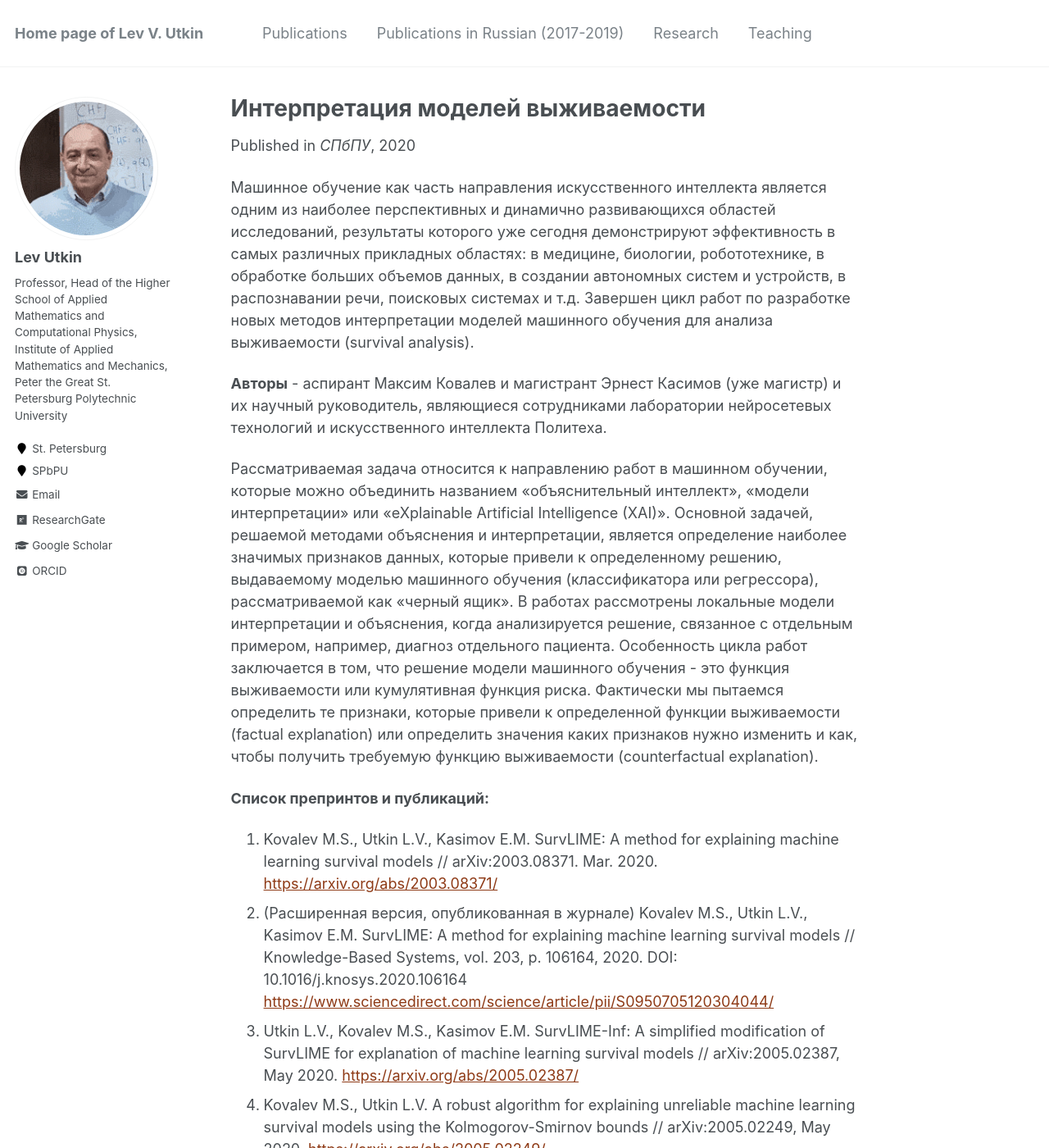
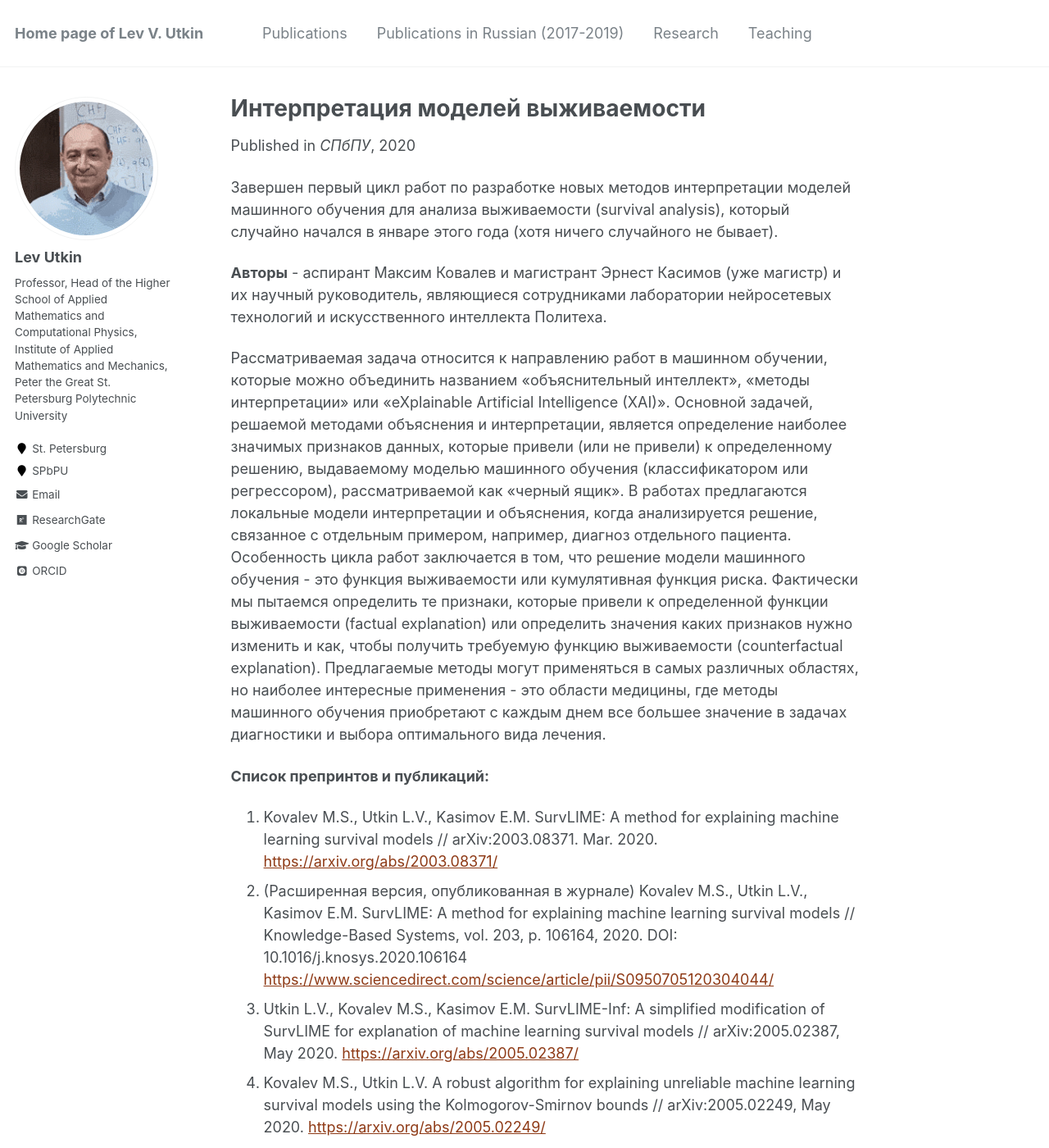
Before and after one commit to levutkin/levutkin.github.io, a Jekyll site: the page built from _research/XAI_surv.md, in a window 1280 px wide and 1400 px high. Shown: the whole window at 82% size. Built offline with Jekyll 4.4.1, drawn with Linux system fonts in a browser that asks for light colours; some web fonts are replaced; some of the changed text lies outside the part shown.

Commit message:
Update XAI_surv.md

```diff
--- a/_research/XAI_surv.md
+++ b/_research/XAI_surv.md
@@ -8,13 +8,11 @@ date: 2020-06-28
 location: ""
 ---
 
-
-Машинное обучение как часть направления искусственного интеллекта является одним из наиболее перспективных и динамично развивающихся областей исследований, результаты которого уже сегодня демонстрируют эффективность в самых различных прикладных областях: в медицине, биологии, робототехнике, в обработке больших объемов данных, в создании автономных систем и устройств, в распознавании речи, поисковых системах и т.д.
-Завершен цикл работ по разработке новых методов интерпретации моделей машинного обучения для анализа выживаемости (survival analysis).
+Завершен первый цикл работ по разработке новых методов интерпретации моделей машинного обучения для анализа выживаемости (survival analysis), который случайно начался в январе этого года (хотя ничего случайного не бывает).
 
 **Авторы** - аспирант Максим Ковалев и магистрант Эрнест Касимов (уже магистр) и их научный руководитель, являющиеся сотрудниками лаборатории нейросетевых технологий и искусственного интеллекта Политеха.
 
-Рассматриваемая задача относится к направлению работ в машинном обучении, которые можно объединить названием «объяснительный интеллект», «модели интерпретации» или «eXplainable Artificial Intelligence (XAI)». Основной задачей, решаемой методами объяснения и интерпретации, является определение наиболее значимых признаков данных, которые привели к определенному решению, выдаваемому моделью машинного обучения (классификатора или регрессора), рассматриваемой как «черный ящик». В работах рассмотрены локальные модели интерпретации и объяснения, когда анализируется решение, связанное с отдельным примером, например, диагноз отдельного пациента. Особенность цикла работ заключается в том, что решение модели машинного обучения - это функция выживаемости или кумулятивная функция риска. Фактически мы пытаемся определить те признаки, которые привели к определенной функции выживаемости (factual explanation) или определить значения каких признаков нужно изменить и как, чтобы получить требуемую функцию выживаемости (counterfactual explanation).
+Рассматриваемая задача относится к направлению работ в машинном обучении, которые можно объединить названием «объяснительный интеллект», «методы интерпретации» или «eXplainable Artificial Intelligence (XAI)». Основной задачей, решаемой методами объяснения и интерпретации, является определение наиболее значимых признаков данных, которые привели (или не привели) к определенному решению, выдаваемому моделью машинного обучения (классификатором или регрессором), рассматриваемой как «черный ящик». В работах предлагаются локальные модели интерпретации и объяснения, когда анализируется решение, связанное с отдельным примером, например, диагноз отдельного пациента. Особенность цикла работ заключается в том, что решение модели машинного обучения - это функция выживаемости или кумулятивная функция риска. Фактически мы пытаемся определить те признаки, которые привели к определенной функции выживаемости (factual explanation) или определить значения каких признаков нужно изменить и как, чтобы получить требуемую функцию выживаемости (counterfactual explanation). Предлагаемые методы могут применяться в самых различных областях, но наиболее интересные применения - это области медицины, где методы машинного обучения приобретают с каждым днем все большее значение в задачах диагностики и выбора оптимального вида лечения.
 
 **Список препринтов и публикаций:**
 
```
Also changed, not shown: other parts of _research/XAI_surv.md (+1 -1 lines).
